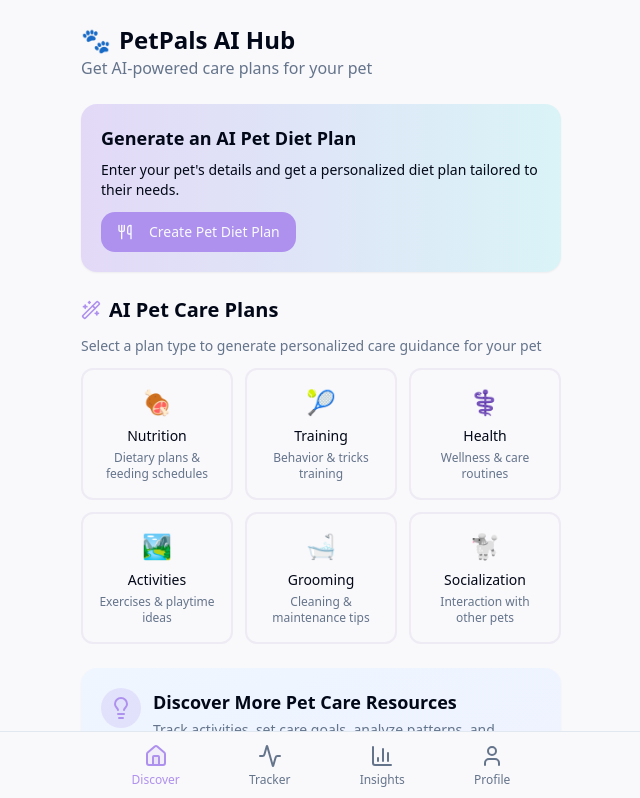
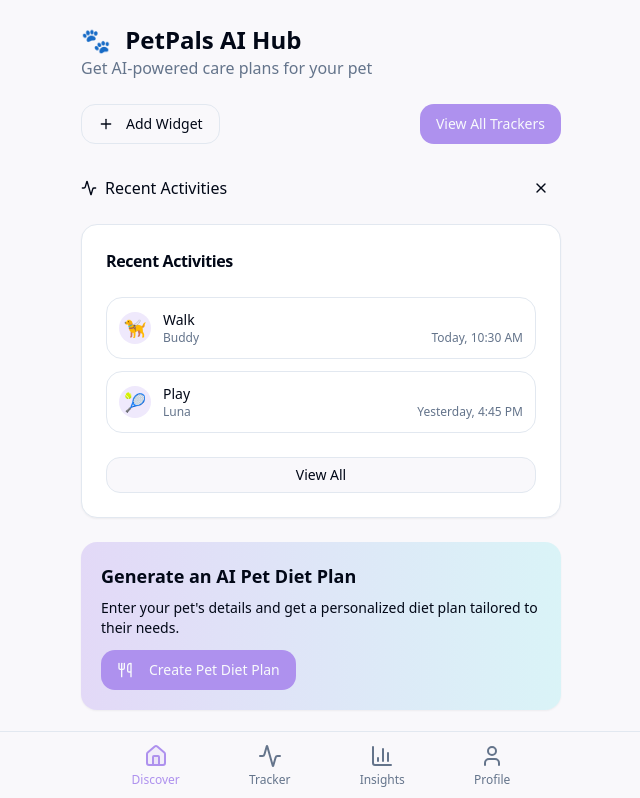
Before and after one commit to Bhargav-Ragula/petdiet, a React (Vite) app: page / in a window 1280 px wide. Shown: the top 798 px of the page, without its empty margins (319-959 px from the left). Built offline with nearby package versions, Linux system fonts and the light colour scheme.

Commit message:
feat: Add widgets to discover page

```diff
--- a/src/App.tsx
+++ b/src/App.tsx
@@ -13,6 +13,7 @@ import QuizPage from "./pages/QuizPage";
 import DietPlanPage from "./pages/DietPlanPage";
 import PetCarePlanPage from "./pages/PetCarePlanPage";
 import NotFound from "./pages/NotFound";
+import Index from "./pages/Index";
 
 const queryClient = new QueryClient();
 
@@ -24,6 +25,7 @@ const App = () => (
       <BrowserRouter>
         <Routes>
           <Route path="/" element={<MainLayout><DiscoverPage /></MainLayout>} />
+          <Route path="/home" element={<MainLayout><Index /></MainLayout>} />
           <Route path="/tracker" element={<MainLayout><TrackerPage /></MainLayout>} />
           <Route path="/insights" element={<MainLayout><InsightsPage /></MainLayout>} />
           <Route path="/profile" element={<MainLayout><ProfilePage /></MainLayout>} />
--- a/src/pages/DiscoverPage.tsx
+++ b/src/pages/DiscoverPage.tsx
@@ -3,10 +3,16 @@ import { useState } from "react";
 import { Button } from "@/components/ui/button";
 import { Card, CardContent, CardDescription, CardFooter, CardHeader, CardTitle } from "@/components/ui/card";
 import { Tabs, TabsContent, TabsList, TabsTrigger } from "@/components/ui/tabs";
-import { Heart, Sparkles, ArrowRight, Lightbulb, Wand2, Utensils } from "lucide-react";
+import { Heart, Sparkles, ArrowRight, Lightbulb, Wand2, Utensils, Activity, FileText, Calendar, Plus, X, BarChart3 } from "lucide-react";
 import { useNavigate } from "react-router-dom";
 import { toast } from "sonner";
 import { supabase } from "@/integrations/supabase/client";
+import { Progress } from "@/components/ui/progress";
+import {
+  Popover,
+  PopoverContent,
+  PopoverTrigger,
+} from "@/components/ui/popover";
 
 const aiPlanTypes = [
   { id: "nutrition", name: "Nutrition", icon: "🍖", description: "Dietary plans & feeding schedules" },
@@ -17,9 +23,198 @@ const aiPlanTypes = [
   { id: "social", name: "Socialization", icon: "🐩", description: "Interaction with other pets" },
 ];
 
+// Mock activity data
+const recentActivities = [
+  {
+    id: 1,
+    type: "Walk",
+    petName: "Buddy",
+    duration: "30 min",
+    date: "Today, 10:30 AM",
+    icon: "🦮"
+  },
+  {
+    id: 2,
+    type: "Play",
+    petName: "Luna",
+    duration: "15 min",
+    date: "Yesterday, 4:45 PM",
+    icon: "🎾"
+  }
+];
+
+// Mock analytics data
+const analyticsData = [
+  { day: 'Mon', minutes: 35 },
+  { day: 'Tue', minutes: 20 },
+  { day: 'Wed', minutes: 45 },
+  { day: 'Thu', minutes: 30 },
+  { day: 'Fri', minutes: 60 },
+  { day: 'Sat', minutes: 75 },
+  { day: 'Sun', minutes: 45 },
+];
+
+// Mock notes
+const notesData = [
+  {
+    id: 1,
+    title: "Vaccination Reminder",
+    content: "Buddy's annual vaccines are due next month.",
+    date: "2025-04-10"
+  },
+  {
+    id: 2,
+    title: "New Food Trial",
+    content: "Started grain-free kibble today.",
+    date: "2025-04-15"
+  }
+];
+
+// Mock goals
+const goals = [
+  {
+    id: 1,
+    name: "Daily walk",
+    target: "30 minutes",
+    progress: 75,
+    icon: "🦮"
+  },
+  {
+    id: 2,
+    name: "Weekly playtime",
+    target: "3 hours",
+    progress: 60,
+    icon: "🎾"
+  }
+];
+
+// Widget types
+type WidgetType = "tracker" | "analytics" | "notes" | "goals";
+
+// Widget definition
+interface Widget {
+  id: string;
+  type: WidgetType;
+  title: string;
+  icon: JSX.Element;
+}
+
+const ActivityWidget = () => (
+  <Card>
+    <CardHeader>
+      <CardTitle className="text-base">Recent Activities</CardTitle>
+    </CardHeader>
+    <CardContent className="space-y-3">
+      {recentActivities.map(activity => (
+        <div key={activity.id} className="flex items-center space-x-3 p-3 rounded-lg border">
+          <div className="w-8 h-8 rounded-full bg-primary/20 flex items-center justify-center text-lg">
+            {activity.icon}
+          </div>
+          <div className="flex-1">
+            <p className="text-sm font-medium">{activity.type}</p>
+            <div className="flex items-center justify-between">
+              <p className="text-xs text-muted-foreground">{activity.petName}</p>
+              <p className="text-xs text-muted-foreground">{activity.date}</p>
+            </div>
+          </div>
+        </div>
+      ))}
+    </CardContent>
+    <CardFooter>
+      <Button variant="outline" size="sm" className="w-full" onClick={() => window.location.href = "/tracker"}>
+        View All
+      </Button>
+    </CardFooter>
+  </Card>
+);
+
+const AnalyticsWidget = () => (
+  <Card>
+    <CardHeader>
+      <CardTitle className="text-base">Weekly Activity</CardTitle>
+    </CardHeader>
+    <CardContent>
+      <div className="h-36 flex items-end space-x-2">
+        {analyticsData.map((data, i) => (
+          <div key={i} className="flex flex-col items-center flex-1">
+            <div className="w-full bg-primary/80 rounded-t-sm" style={{ height: `${(data.minutes / 75) * 100}%` }} />
+            <span className="text-xs mt-1">{data.day}</span>
+          </div>
+        ))}
+      </div>
+    </CardContent>
+    <CardFooter>
+      <Button variant="outline" size="sm" className="w-full" onClick={() => window.location.href = "/insights"}>
+        View Details
+      </Button>
+    </CardFooter>
+  </Card>
+);
+
+const NotesWidget = () => (
+  <Card>
+    <CardHeader>
+      <CardTitle className="text-base">Pet Notes</CardTitle>
+    </CardHeader>
+    <CardContent className="space-y-2">
+      {notesData.map(note => (
+        <div key={note.id} className="p-2 border rounded-md">
+          <p className="text-sm font-medium">{note.title}</p>
+          <p className="text-xs text-muted-foreground">{note.content}</p>
+          <p className="text-xs text-muted-foreground mt-1">{note.date}</p>
+        </div>
+      ))}
+    </CardContent>
+    <CardFooter>
+      <Button variant="outline" size="sm" className="w-full">
+        <Plus size={14} className="mr-1" /> Add Note
+      </Button>
+    </CardFooter>
+  </Card>
+);
+
+const GoalsWidget = () => (
+  <Card>
+    <CardHeader>
+      <CardTitle className="text-base">Pet Goals</CardTitle>
+    </CardHeader>
+    <CardContent className="space-y-3">
+      {goals.map(goal => (
+        <div key={goal.id} className="flex items-center space-x-3 p-2 rounded-lg border">
+          <div className="w-8 h-8 rounded-full bg-primary/20 flex items-center justify-center text-lg">
+            {goal.icon}
+          </div>
+          <div className="flex-1">
+            <p className="text-sm font-medium">{goal.name}</p>
+            <div className="w-full bg-muted rounded-full h-1.5 mt-1">
+              <div
+                className="bg-primary h-1.5 rounded-full"
+                style={{ width: `${goal.progress}%` }}
+              />
+            </div>
+          </div>
+        </div>
+      ))}
+    </CardContent>
+    <CardFooter>
+      <Button variant="outline" size="sm" className="w-full" onClick={() => window.location.href = "/tracker"}>
+        View All Goals
+      </Button>
+    </CardFooter>
+  </Card>
+);
+
 const DiscoverPage = () => {
   const navigate = useNavigate();
   const [isGenerating, setIsGenerating] = useState(false);
+  const [widgets, setWidgets] = useState<Widget[]>([
+    {
+      id: "tracker-1",
+      type: "tracker",
+      title: "Recent Activities",
+      icon: <Activity size={16} />
+    }
+  ]);
 
   const handleCreateAiPlan = () => {
     navigate("/diet-plan");
@@ -30,13 +225,166 @@ const DiscoverPage = () => {
     toast.info(`${planType.charAt(0).toUpperCase() + planType.slice(1)} plan selected.`);
   };
 
+  const addWidget = (type: WidgetType) => {
+    const newWidget: Widget = {
+      id: `${type}-${Date.now()}`,
+      type,
+      title: type === "tracker"
+        ? "Recent Activities"
+        : type === "analytics"
+          ? "Activity Analytics"
+          : type === "notes"
+            ? "Pet Notes"
+            : "Pet Goals",
+      icon: type === "tracker"
+        ? <Activity size={16} />
+        : type === "analytics"
+          ? <BarChart3 size={16} />
+          : type === "notes"
+            ? <FileText size={16} />
+            : <Calendar size={16} />
+    };
+    setWidgets([...widgets, newWidget]);
+    toast.success(`Added ${newWidget.title} widget`);
+  };
+
+  const removeWidget = (id: string) => {
+    setWidgets(widgets.filter(widget => widget.id !== id));
+    toast.info("Widget removed");
+  };
+
+  const renderWidget = (widget: Widget) => {
+    switch(widget.type) {
+      case "tracker":
+        return (
+          <div className="space-y-4" key={widget.id}>
+            <div className="flex justify-between items-center">
+              <h3 className="text-base font-medium flex items-center">
+                {widget.icon}
+                <span className="ml-2">{widget.title}</span>
+              </h3>
+              <Button variant="ghost" size="icon" onClick={() => removeWidget(widget.id)}>
+                <X size={16} />
+              </Button>
+            </div>
+            <ActivityWidget />
+          </div>
+        );
+      case "analytics":
+        return (
+          <div className="space-y-4" key={widget.id}>
+            <div className="flex justify-between items-center">
+              <h3 className="text-base font-medium flex items-center">
+                {widget.icon}
+                <span className="ml-2">{widget.title}</span>
+              </h3>
+              <Button variant="ghost" size="icon" onClick={() => removeWidget(widget.id)}>
+                <X size={16} />
+              </Button>
+            </div>
+            <AnalyticsWidget />
+          </div>
+        );
+      case "notes":
+        return (
+          <div className="space-y-4" key={widget.id}>
+            <div className="flex justify-between items-center">
+              <h3 className="text-base font-medium flex items-center">
+                {widget.icon}
+                <span className="ml-2">{widget.title}</span>
+              </h3>
+              <Button variant="ghost" size="icon" onClick={() => removeWidget(widget.id)}>
+                <X size={16} />
+              </Button>
+            </div>
+            <NotesWidget />
+          </div>
+        );
+      case "goals":
+        return (
+          <div className="space-y-4" key={widget.id}>
+            <div className="flex justify-between items-center">
+              <h3 className="text-base font-medium flex items-center">
+                {widget.icon}
+                <span className="ml-2">{widget.title}</span>
+              </h3>
+              <Button variant="ghost" size="icon" onClick={() => removeWidget(widget.id)}>
+                <X size={16} />
+              </Button>
+            </div>
+            <GoalsWidget />
+          </div>
+        );
+      default:
+        return null;
+    }
+  };
+
   return (
     <div className="py-6 space-y-6">
       <div>
-        <h1 className="text-2xl font-bold text-foreground flex items-center">
+        <h1 className="text-2xl font-bold text-foreground">
           <span className="text-primary mr-2">🐾</span> PetPals AI Hub
         </h1>
         <p className="text-muted-foreground">Get AI-powered care plans for your pet</p>
+      </div>
+
+      <div className="flex justify-between items-center">
+        <Popover>
+          <PopoverTrigger asChild>
+            <Button variant="outline">
+              <Plus size={18} className="mr-1" /> Add Widget
+            </Button>
+          </PopoverTrigger>
+          <PopoverContent className="w-56">
+            <div className="space-y-2">
+              <h3 className="font-medium">Add Widget</h3>
+              <p className="text-sm text-muted-foreground">Choose a widget type to add to your dashboard</p>
+              <div className="grid grid-cols-1 gap-2 pt-2">
+                <Button
+                  variant="outline"
+                  className="justify-start"
+                  onClick={() => addWidget("tracker")}
+                >
+                  <Activity className="mr-2" size={16} />
+                  Activity Tracker
+                </Button>
+                <Button
+                  variant="outline"
+                  className="justify-start"
+                  onClick={() => addWidget("analytics")}
+                >
+                  <BarChart3 className="mr-2" size={16} />
+                  Analytics
+                </Button>
+                <Button
+                  variant="outline"
+                  className="justify-start"
+                  onClick={() => addWidget("notes")}
+                >
+                  <FileText className="mr-2" size={16} />
+                  Notes
+                </Button>
+                <Button
+                  variant="outline"
+                  className="justify-start"
+                  onClick={() => addWidget("goals")}
+                >
+                  <Calendar className="mr-2" size={16} />
+                  Goals
+                </Button>
+              </div>
+            </div>
+          </PopoverContent>
+        </Popover>
+
+        <Button onClick={() => navigate("/tracker")}>
+          View All Trackers
+        </Button>
+      </div>
+
+      <div className="space-y-8">
+        {widgets.map(renderWidget)}
       </div>
 
       <div className="bg-gradient-to-r from-primary/30 to-secondary/30 rounded-2xl p-5 shadow-sm">
@@ -71,36 +419,6 @@ const DiscoverPage = () => {
           ))}
         </div>
       </div>
-
-      <div className="bg-gradient-to-br from-blue-50 to-indigo-50 rounded-2xl p-5 shadow-sm">
-        <div className="flex items-start space-x-3">
-          <div className="bg-primary/20 p-2 rounded-full">
-            <Lightbulb className="text-primary" size={24} />
-          </div>
-          <div>
-            <h2 className="font-semibold text-lg mb-1">Discover More Pet Care Resources</h2>
-            <p className="text-sm text-muted-foreground mb-3">
-              Track activities, set care goals, analyze patterns, and manage your pet's health all in one place.
-            </p>
-            <div className="flex space-x-2">
-              <Button
-                variant="outline"
-                className="flex items-center"
-                onClick={() => navigate('/tracker')}
-              >
-                Activity Tracker <ArrowRight size={14} className="ml-1" />
-              </Button>
-              <Button
-                variant="outline"
-                className="flex items-center"
-                onClick={() => navigate('/insights')}
-              >
-                Pet Insights <ArrowRight size={14} className="ml-1" />
-              </Button>
-            </div>
-          </div>
-        </div>
-      </div>
     </div>
   );
 };
```
